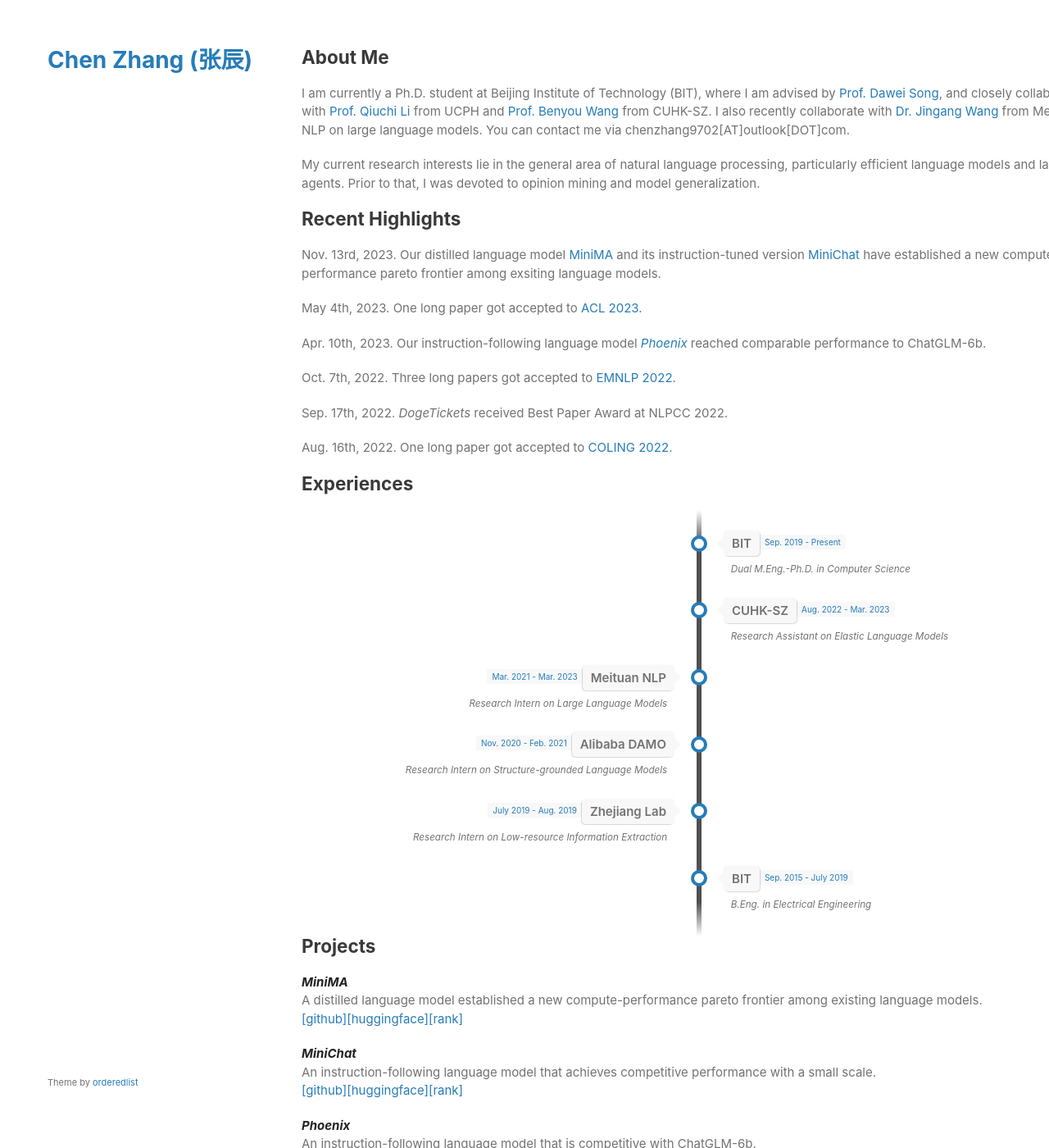
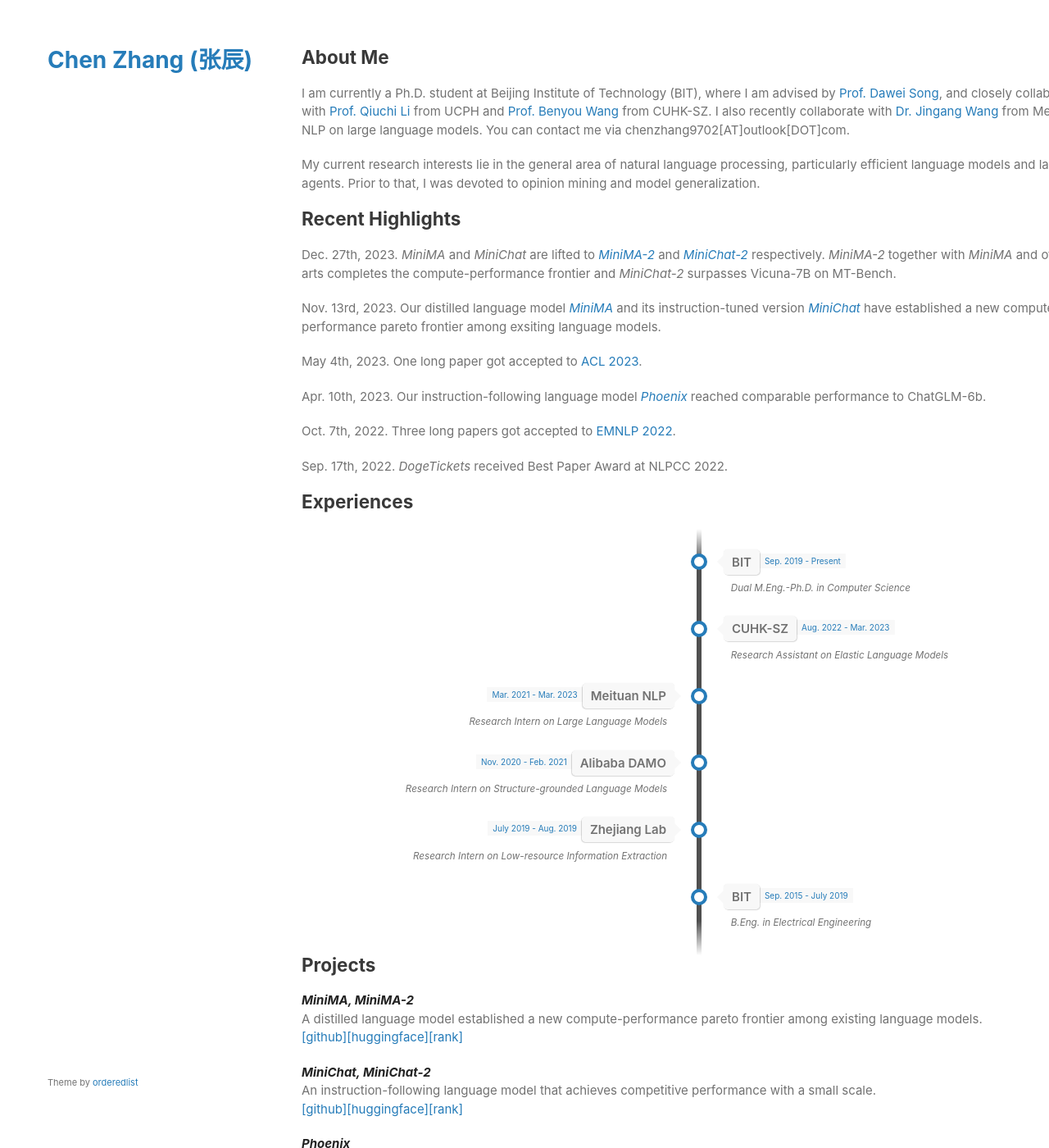
Before and after one commit to GeneZC/genezc.github.io, a Jekyll site: the page built from index.md, in a window 1280 px wide and 1400 px high. Shown: the whole window at 82% size. Built offline with Jekyll 4.4.1, drawn with Linux system fonts in a browser that asks for light colours; our own code applies the rules of GitHub Pages for plain Markdown files.

Commit message:
Update index.md

```diff
--- a/index.md
+++ b/index.md
@@ -10,7 +10,9 @@ My current research interests lie in the general area of natural language proces
 
 ## Recent Highlights
 
-Nov. 13rd, 2023. Our distilled language model [MiniMA](https://huggingface.co/GeneZC/MiniMA-3B) and its instruction-tuned version [MiniChat](https://huggingface.co/GeneZC/MiniChat-3B) have established a new compute-performance pareto frontier among exsiting language models.
+Dec. 27th, 2023. *MiniMA* and *MiniChat* are lifted to [*MiniMA-2*](https://huggingface.co/GeneZC/MiniMA-2-3B) and [*MiniChat-2*](https://huggingface.co/GeneZC/MiniChat-2-3B) respectively. *MiniMA-2* together with *MiniMA* and other arts completes the compute-performance frontier and *MiniChat-2* surpasses Vicuna-7B on MT-Bench.
+
+Nov. 13rd, 2023. Our distilled language model [*MiniMA*](https://huggingface.co/GeneZC/MiniMA-3B) and its instruction-tuned version [*MiniChat*](https://huggingface.co/GeneZC/MiniChat-3B) have established a new compute-performance pareto frontier among exsiting language models.
 
 May 4th, 2023. One long paper got accepted to [ACL 2023](https://2023.aclweb.org/).
 
@@ -19,8 +21,6 @@ Apr. 10th, 2023. Our instruction-following language model [*Phoenix*](https://gi
 Oct. 7th, 2022. Three long papers got accepted to [EMNLP 2022](https://2022.emnlp.org/).
 
 Sep. 17th, 2022. *DogeTickets* received Best Paper Award at NLPCC 2022.
-
-Aug. 16th, 2022. One long paper got accepted to [COLING 2022](https://coling2022.org/).
 
 ## Experiences
 
@@ -83,11 +83,11 @@ Aug. 16th, 2022. One long paper got accepted to [COLING 2022](https://coling2022
 
 ## Projects
 
-***MiniMA*** <br>
+***MiniMA, MiniMA-2*** <br>
 A distilled language model established a new compute-performance pareto frontier among existing language models. <br>
 [[github]](https://github.com/GeneZC/MiniMA)[[huggingface]](https://huggingface.co/GeneZC/MiniMA-3B)[[rank]](https://huggingface.co/spaces/HuggingFaceH4/open_llm_leaderboard)
 
-***MiniChat*** <br>
+***MiniChat, MiniChat-2*** <br>
 An instruction-following language model that achieves competitive performance with a small scale. <br>
 [[github]](https://github.com/GeneZC/MiniMA)[[huggingface]](https://huggingface.co/GeneZC/MiniChat-3B)[[rank]](https://tatsu-lab.github.io/alpaca_eval)
 
```
